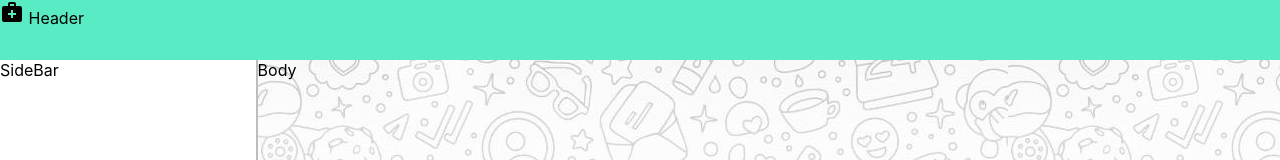
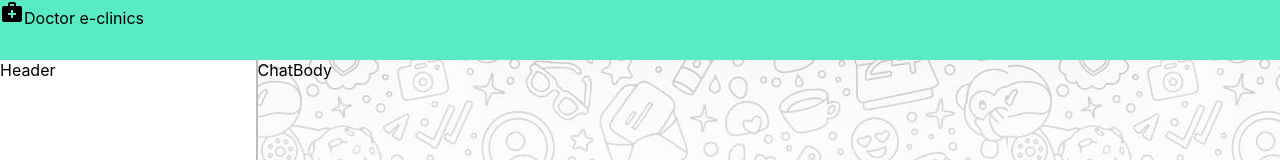
Before and after one commit to SiDDhartharG/help-now, a React (Create React App) app: page / in a window 1280 px wide. Shown: the top 160 px of the page. Built offline with nearby package versions, Linux system fonts and the light colour scheme.

Commit message:
Make child components

```diff
--- /dev/null
+++ b/src/components/chat-body.js
@@ -0,0 +1,9 @@
+import React from 'react';
+
+const ChatBody = () => {
+    return <div>
+        ChatBody
+    </div>
+}
+
+export default ChatBody
--- /dev/null
+++ b/src/components/header.js
@@ -0,0 +1,10 @@
+import React from 'react';
+import MedicalServicesIcon from '@mui/icons-material/MedicalServices';
+
+const Header = () => {
+    return <div>
+        <MedicalServicesIcon />Doctor e-clinics
+    </div>
+}
+
+export default Header
--- a/src/components/home-screen.js
+++ b/src/components/home-screen.js
@@ -1,19 +1,20 @@
 import React from 'react';
 import MainBodyBackgroundImage from '../utils/mainBodyBackground.jpg'
-import MedicalServicesIcon from '@mui/icons-material/MedicalServices';
-import { Grid } from '@mui/material';
+import Header from './header';
+import SideBar from './side-bar';
+import ChatBody from './chat-body';
 
 const HomeScreen = () => {
     return <div style={{ height: "inherit", display: "flex", flexDirection: "column" }}>
         <div style={{ height: "60px", background: "#59ebc4" }}>
-            <MedicalServicesIcon />  Header
+            <Header />
         </div>
         <div style={{ display: "flex", flexGrow: 10 }}>
-            <div style={{ borderRight: "2px solid #babfbe", width: "20%", overflow: "scroll" }}>
-                SideBar
+            <div style={{ borderRight: "2px solid #babfbe", width: "20%", overflowY: "hidden" }}>
+                <SideBar />
             </div>
-            <div style={{ backgroundImage: `url(${MainBodyBackgroundImage})`, width: "80%", overflow: "scroll" }}>
-                Body
+            <div style={{ backgroundImage: `url(${MainBodyBackgroundImage})`, width: "80%", overflowY: "hidden" }}>
+                <ChatBody />
             </div>
         </div>
     </div >
--- /dev/null
+++ b/src/components/side-bar.js
@@ -0,0 +1,9 @@
+import React from 'react';
+
+const SideBar = () => {
+    return <div>
+        Header
+    </div>
+}
+
+export default SideBar
```
